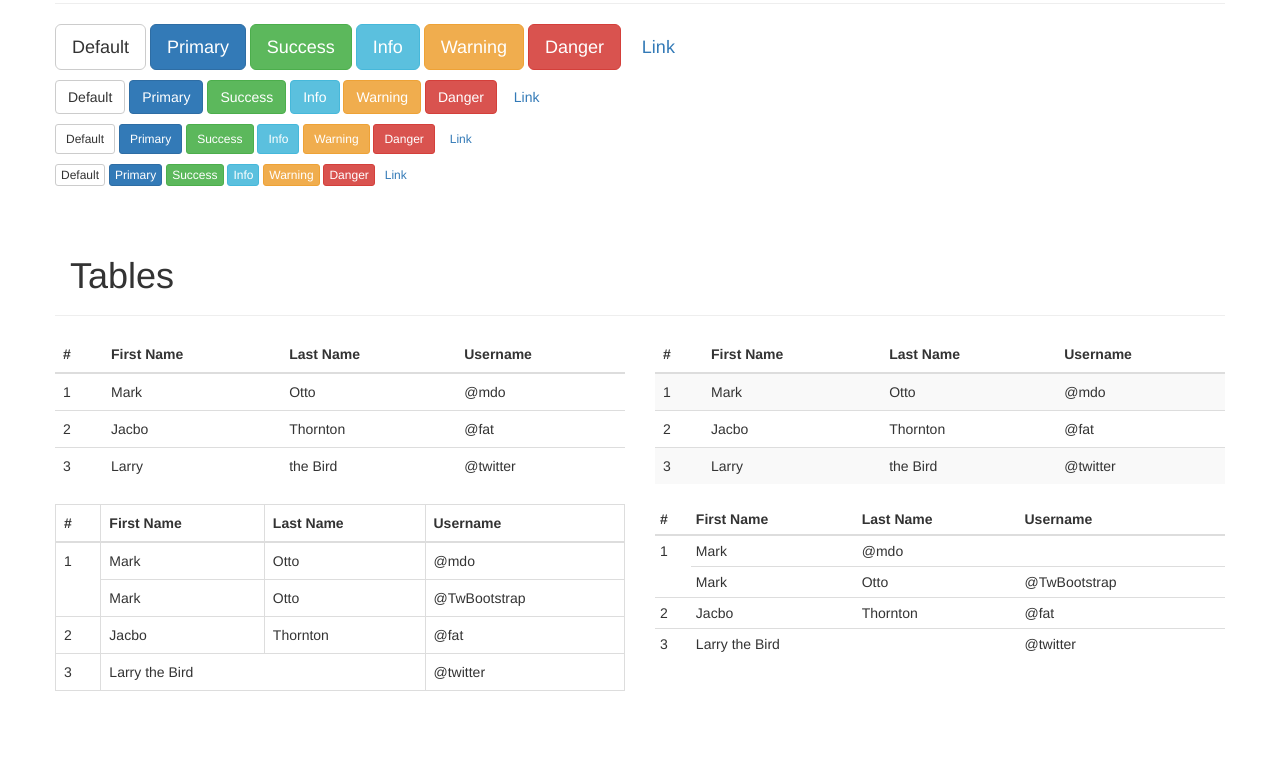
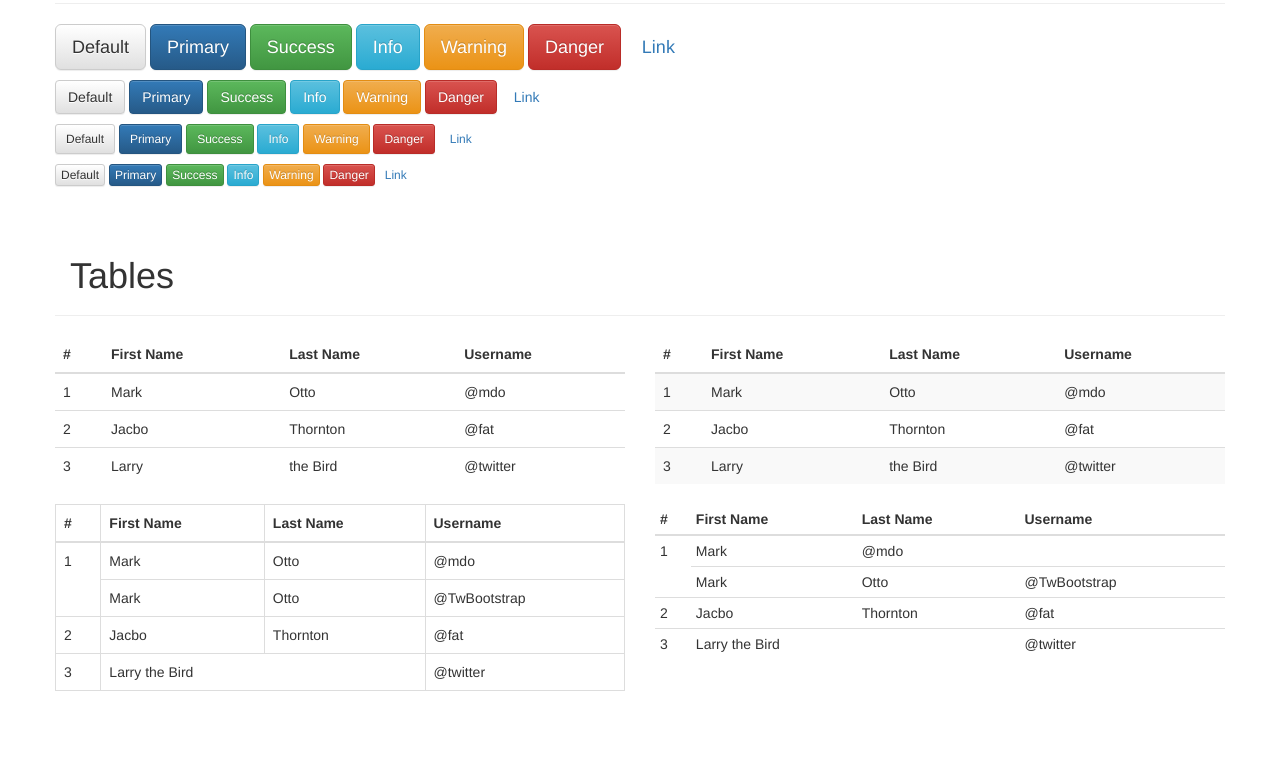
Before and after one commit to macamarambio/Template-de-Bootstrap, a plain HTML site: page index.html in a window 1280 px wide. Shown: the part 488-1256 px from the top of the page. Drawn offline with nearby package versions, Linux system fonts and the light colour scheme.

Commit message:
agregando link para sombras

```diff
--- a/index.html
+++ b/index.html
@@ -6,6 +6,7 @@
 	<title>Template de Bootstrap</title>
 	<link rel="shortcut icon" type="image/x-icon" href= "favicon.ico">
 	<link rel="stylesheet" href="https://maxcdn.bootstrapcdn.com/bootstrap/3.3.7/css/bootstrap.min.css" integrity="sha384-BVYiiSIFeK1dGmJRAkycuHAHRg32OmUcww7on3RYdg4Va+PmSTsz/K68vbdEjh4u" crossorigin="anonymous">
+	<link rel="stylesheet" href="https://maxcdn.bootstrapcdn.com/bootstrap/3.3.7/css/bootstrap-theme.min.css" integrity="sha384-rHyoN1iRsVXV4nD0JutlnGaslCJuC7uwjduW9SVrLvRYooPp2bWYgmgJQIXwl/Sp" crossorigin="anonymous">
 </head>
 <body>
 
```
